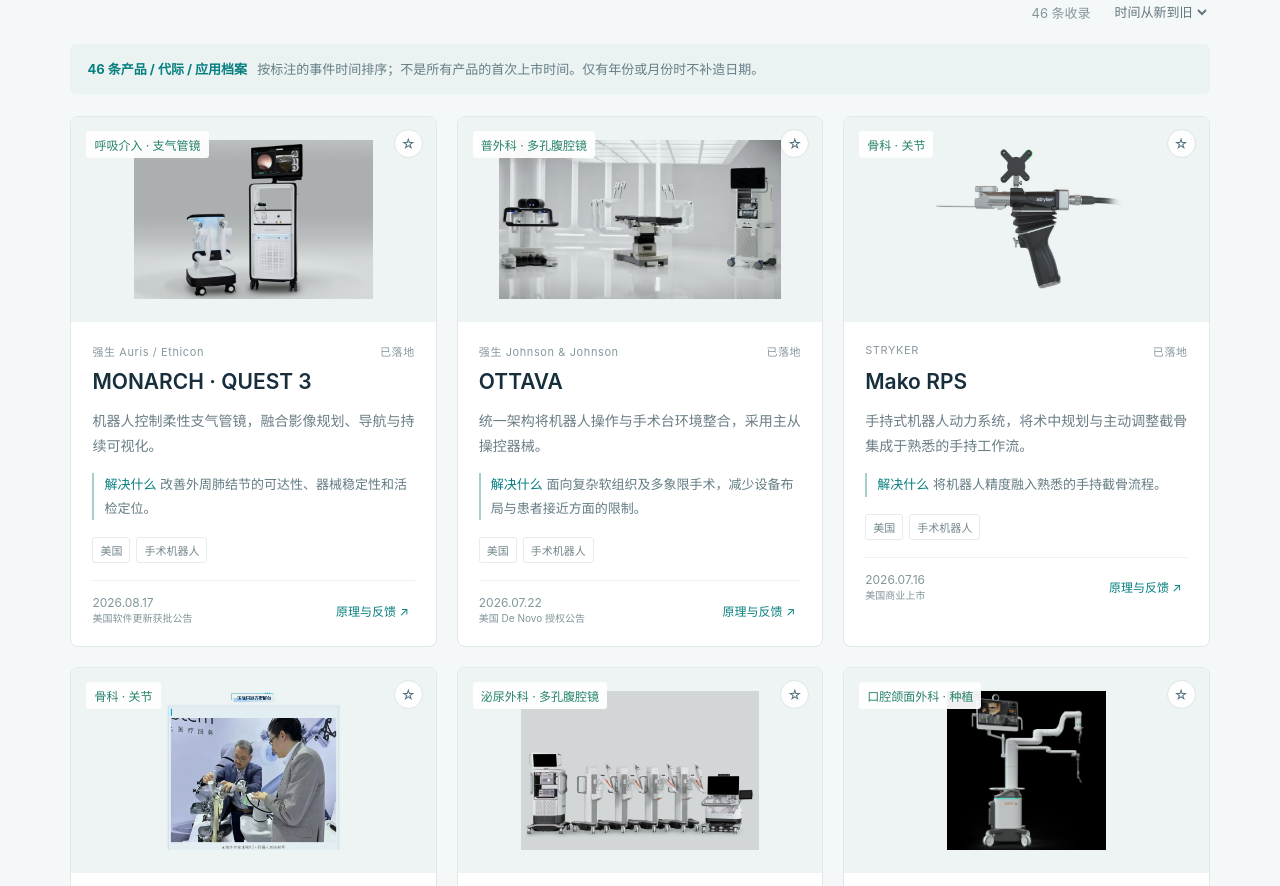
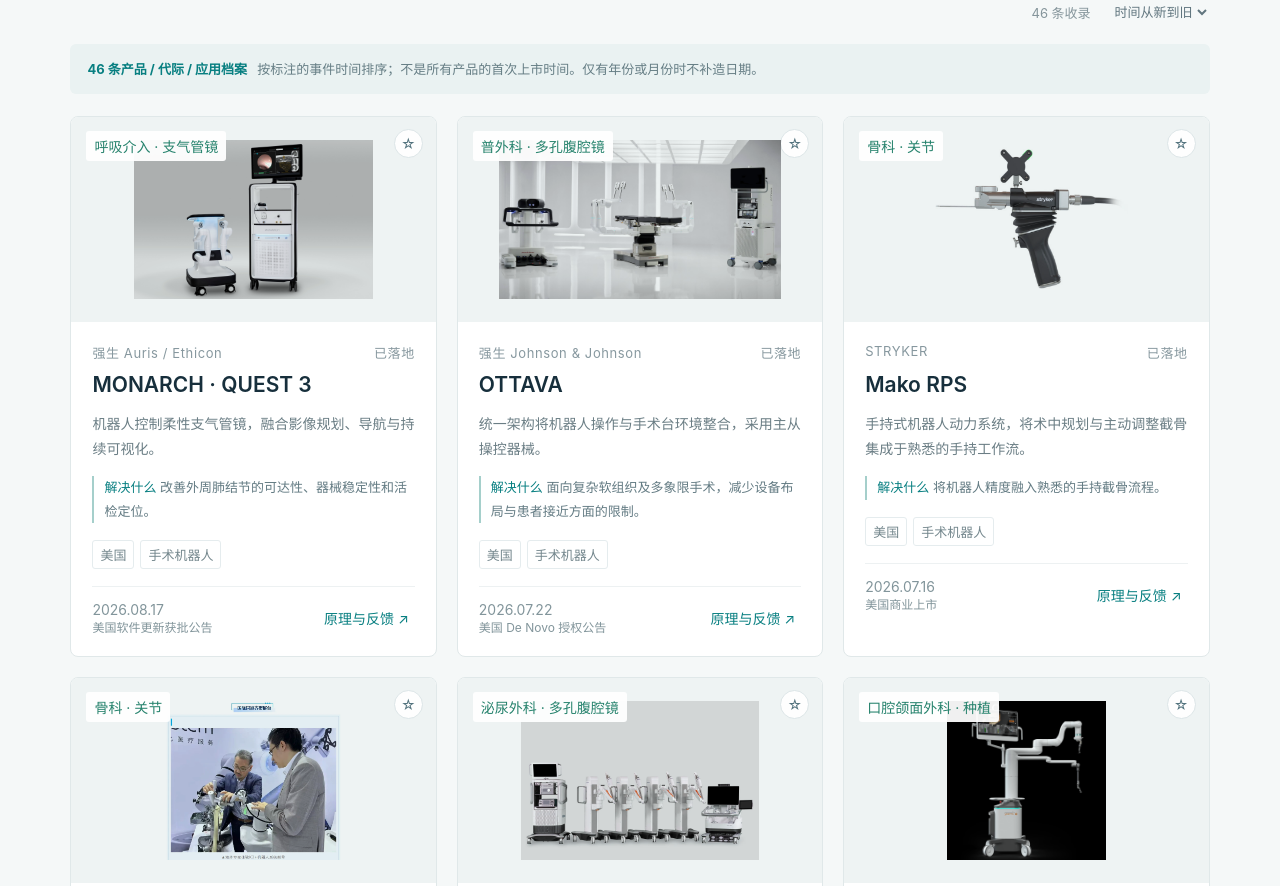
Before and after one commit to yiniansuixi/shujie02, a plain HTML site: page index.html in a window 1280 px wide. Shown: the part 993-1879 px from the top of the page. Drawn offline with Linux system fonts and the light colour scheme.

Commit message:
Enlarge card metadata across tabs

```diff
--- a/index.html
+++ b/index.html
@@ -1,4 +1,4 @@
-<!doctype html><html lang="zh-CN"><head><meta charset="utf-8"><meta name="viewport" content="width=device-width,initial-scale=1"><title>术界 SURGSCOPE · 智能外科情报</title><meta name="description" content="连接手术机器人、智能辅助工具、技术进展与真实临床需求的专业资讯平台。"><link rel="stylesheet" href="style.css?v=larger-small-text-2"></head><body>
+<!doctype html><html lang="zh-CN"><head><meta charset="utf-8"><meta name="viewport" content="width=device-width,initial-scale=1"><title>术界 SURGSCOPE · 智能外科情报</title><meta name="description" content="连接手术机器人、智能辅助工具、技术进展与真实临床需求的专业资讯平台。"><link rel="stylesheet" href="style.css?v=card-metadata-fonts"></head><body>
 <header><a class="brand" href="#"><span class="logo">S<span>+</span></span><b>术界 <small>SURGSCOPE</small></b></a><nav aria-label="主导航"><button data-page="overview" class="active">情报总览</button><button data-page="products">产品图谱</button><button data-page="tech">技术前沿</button><button data-page="pain">临床痛点</button><button data-page="design">产品设计研究</button></nav><button class="saved" id="saved">我的收藏 <span id="savedCount">0</span></button></header>
 <main id="overview"><section class="hero"><div class="hero-copy"><div class="eyebrow"><span class="live"></span> SURGICAL TECHNOLOGY INTELLIGENCE</div><h1>看见技术的下一步。<br><span>从临床需求出发。</span></h1><p>连接产品创新、前沿技术与临床洞察。<br>从手术机器人到智能小工具，为外科创新找到依据。</p><button class="primary" data-page="products">探索产品图谱 <span>↗</span></button><button class="textbtn" id="weekly">查看本期收录 →</button><div class="hero-meta" id="hero-meta"></div></div><div class="hero-visual" id="featured-robot" aria-live="polite"><span class="visual-label">最新发布的手术机器人</span></div></section>
 <div class="insight-strip"><span><b>01</b> 产品图谱 <small>按科室探索设备</small></span><span><b>02</b> 技术前沿 <small>区分落地与研究</small></span><span><b>03</b> 临床痛点 <small>让需求连接创新</small></span><button id="method">我们的收录标准 ↗</button></div>
--- a/style.css
+++ b/style.css
@@ -63,3 +63,37 @@ html{scroll-padding-top:var(--site-header-height,86px)}.content-module{scroll-ma
     max-width: 100%;
   }
 }
+
+
+/* Metadata on product and article cards */
+.card .brandline,
+.card .tags span {
+  font-size: 13px;
+}
+
+.card .pill,
+.card-bottom,
+.list-item .pill {
+  font-size: 14px;
+}
+
+.card-bottom small {
+  font-size: 12px;
+}
+
+.card-bottom {
+  flex-wrap: wrap;
+  gap: 8px 12px;
+}
+
+.card-bottom button {
+  margin-inline-start: auto;
+}
+
+.list-item time {
+  font-size: 16px;
+}
+
+.list-item small {
+  font-size: calc(.8333em + 2px);
+}
```
